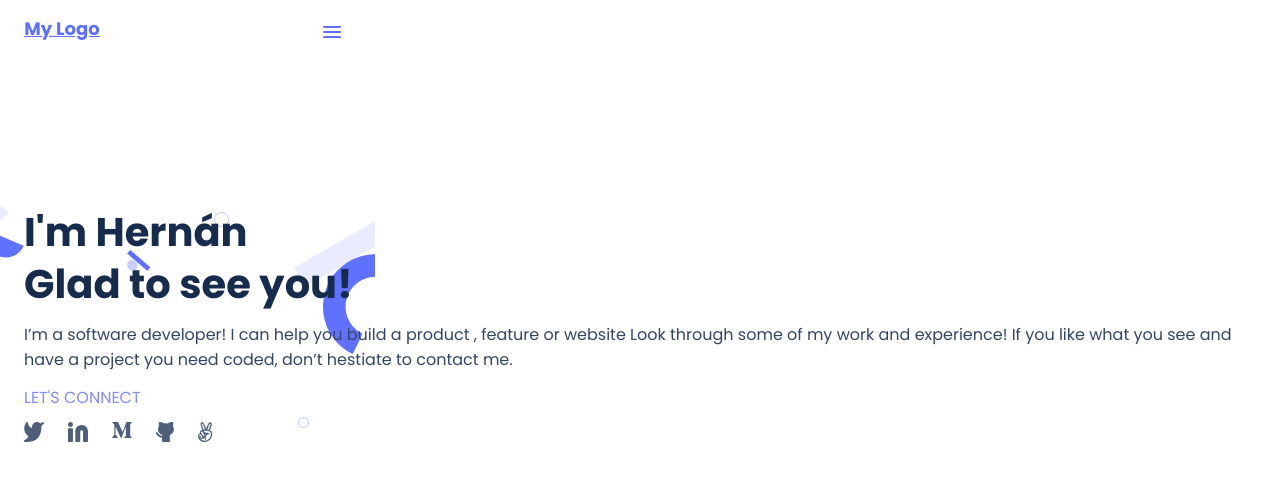
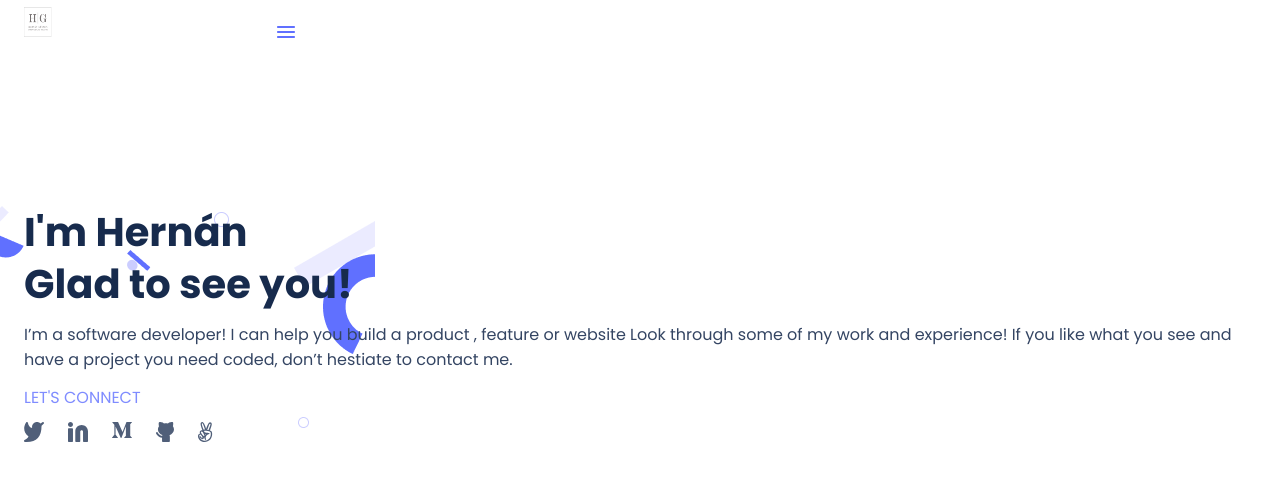
Before and after one commit to HFG43/Portfolio__test, a plain HTML site: page index.html in a window 1280 px wide. Drawn offline with Linux system fonts and the light colour scheme.

Commit message:
Added Personal Logo

```diff
--- a/index.html
+++ b/index.html
@@ -13,7 +13,7 @@
 <body>
     <header class="header">
         <nav class="navbar">
-          <a href="#" class="my-logo">My Logo</a>
+          <a href="#"><img class="my-logo" src="Images/Logo HG.png"></a>
           <img class="hamburguer" src="Images/Union.svg" alt="hamburguer menu">
         </nav>
     </header>
--- a/style.css
+++ b/style.css
@@ -17,15 +17,15 @@
 }
 
 .my-logo {
-  width: 76px;
-  height: 20px;
+  width: 30px;
+  height: 30px;
   color: #6070ff;
   font-family: 'Poppins', sans-serif;
   font-weight: 700;
   font-size: 18px;
   line-height: 20px;
   margin-left: 24px;
-  margin-top: 58px;
+  margin-top: 48px;
 }
 
 .hamburguer {
@@ -36,7 +36,7 @@
 .about-me {
   background-image: url("Images/header-shapes\ mobile.png");
   background-repeat: no-repeat;
-  margin-top: 110px;
+  margin-top: 206px;
 }
 
 .header2 {
@@ -48,7 +48,6 @@
   color: #172b4d;
   margin-left: 24px;
   margin-right: 24px;
-  margin-top: 206px;
 }
 
 .about-me-paragraph {
```
Also changed, not shown: Images/Logo HG.png (added).
